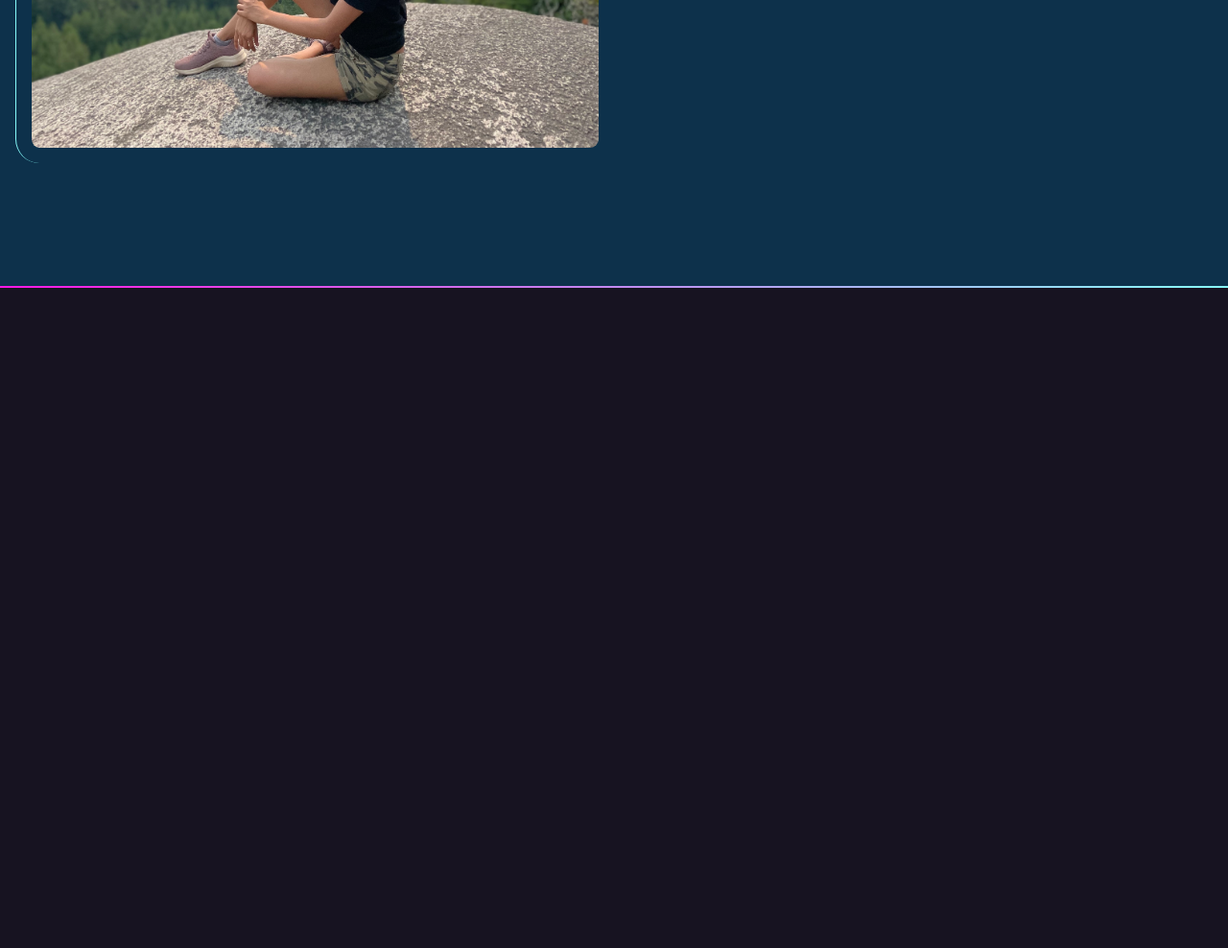
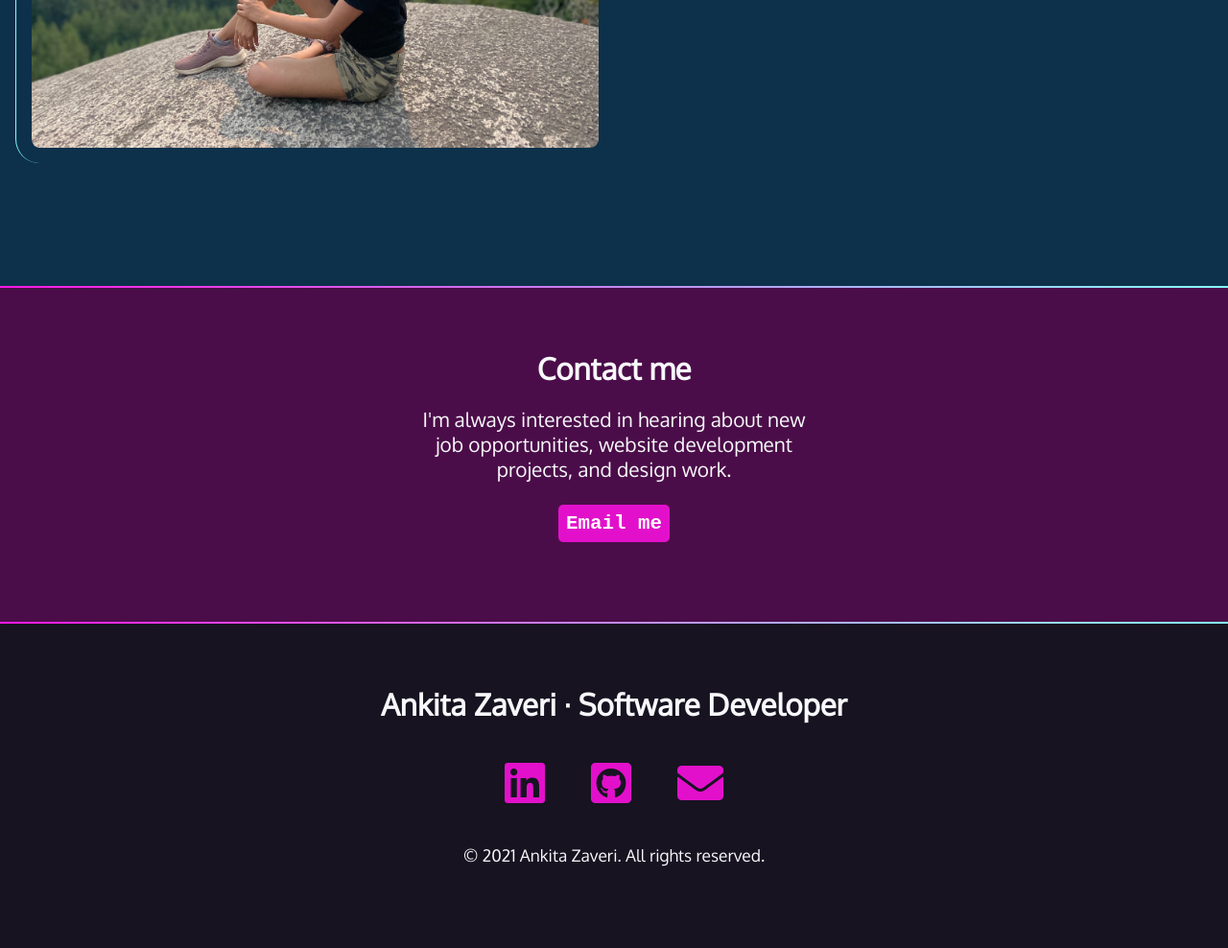
Before and after one commit to Marcellia/AnkitaZaveri, a plain HTML site: page about.html in a window 1280 px wide. Shown: the part 687-1675 px from the top of the page at 96% size. Before the commit the page ends 987 px from the top, so only its background shows below. Drawn offline with Linux system fonts and the light colour scheme; a web font is replaced by a local one.

Commit message:
updated aboutMe

```diff
--- a/about.html
+++ b/about.html
@@ -55,6 +55,48 @@
   </div>
 
   <div class=gradient></div>
+
+
+  <!-- contact -->
+<div class="section-plum">
+  <section id = "contact">
+
+      <h2>Contact me</h2>
+
+    <p>I'm always interested in hearing about new job opportunities, website development projects, and design work.</p>
+
+      <h4> <a href="mailto: anikitaz.az@gmail.com" class = "button">Email me</a></h4>
+
+    </section>
+  </div>
+  <div class=gradient></div>
+
+    <!-- Footer -->
+<footer>
+<h2>Ankita Zaveri &middot; Software Developer </h2>
+<ul>
+<li>
+  <a href= "https://www.linkedin.com/in/ankitazaveri/" target="_blank">
+    <span class="fab fa-linkedin" aria-hidden="true"></span>
+    <span class="sr-only">LinkedIn</span>
+  </a>
+</li>
+<li>
+  <a href=https://github.com/Marcellia target="_blank">
+    <span class="fab fa-github-square" aria-hidden="true"></span>
+    <span class="sr-only">Github</span>
+  </a>
+</li>
+<li>
+  <a href="mailto:ankitaz.az@gmail.com">
+    <span class="fas fa-envelope" aria-hidden="true"></span>
+    <span class="sr-only">Email</span>
+  </a>
+</li>
+</ul>
+<p><small>&copy; 2021 Ankita Zaveri. All rights reserved.</small></p>
+</footer>
+
   <script src="about.js"></script>
 </body>
 </html>
```
